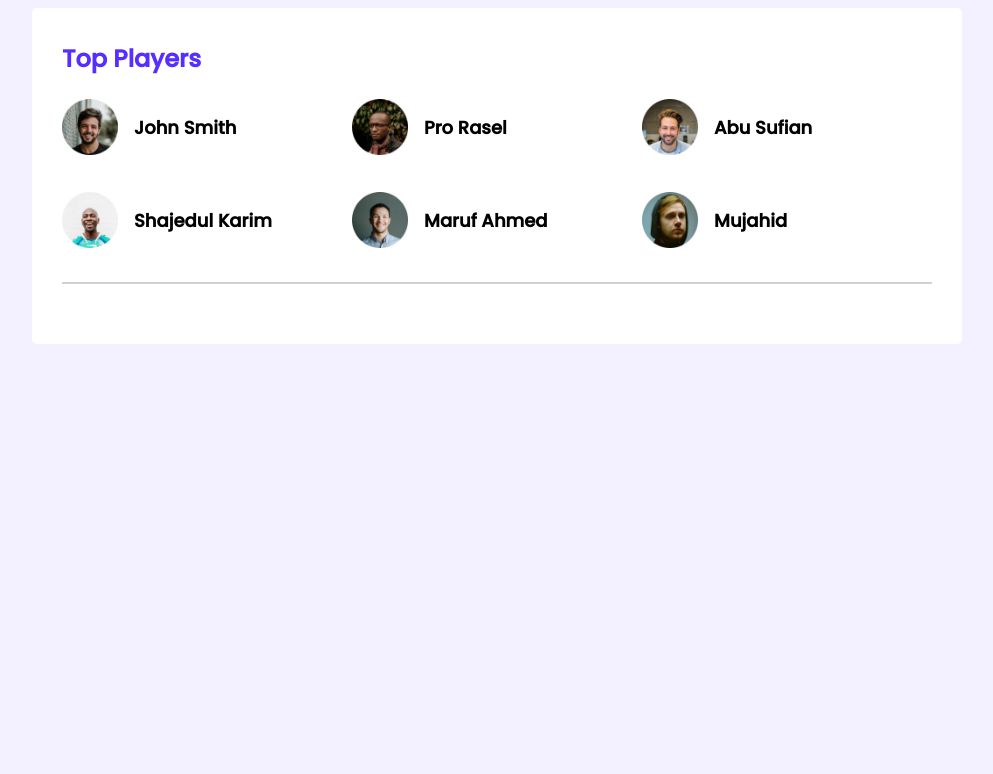
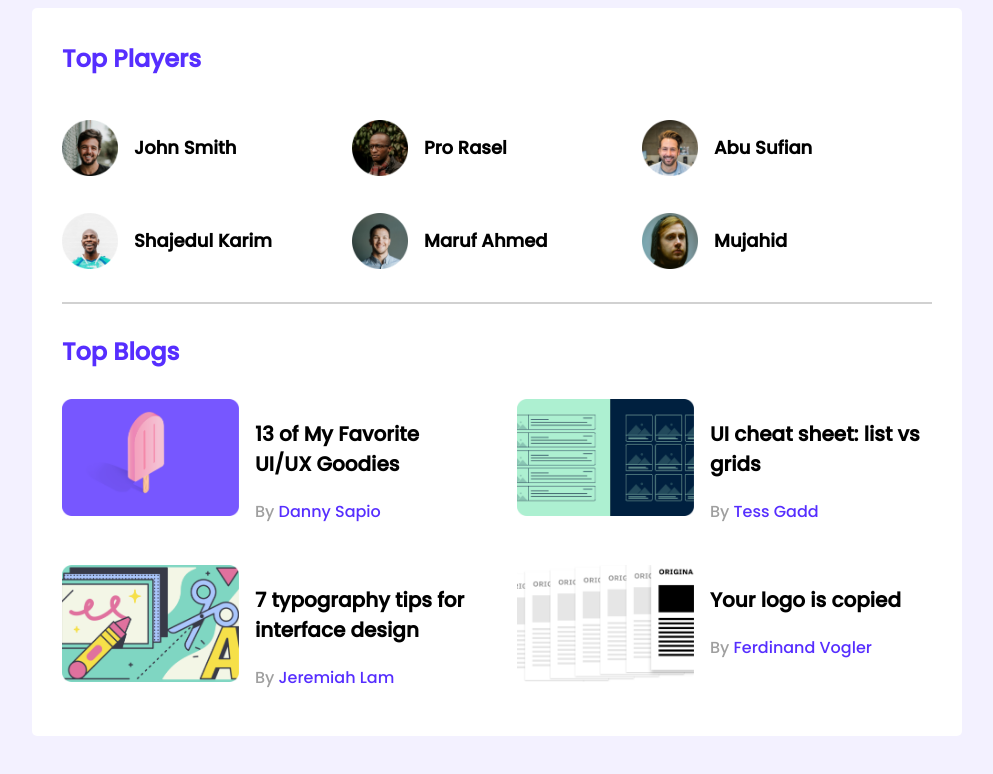
Before and after one commit to ShahriarHossainRifat/leader-board-css3, a plain HTML site: page index.html in a window 1280 px wide. Shown: the whole page, without its empty margins (143-1136 px from the left). Drawn offline with Linux system fonts and the light colour scheme.

Commit message:
added "Top Blogs" section

```diff
--- a/index.html
+++ b/index.html
@@ -48,7 +48,50 @@
                 </div>
             </div>
             <hr>
+            <div class="top-blogs">
+                <h2 class="section-title">Top Blogs</h2>
+                <div class="blogs">
+                    <article class="blog">
+                        <div class="thumbnail">
+                            <img src="images/blogs/blog-1.png" alt="">
+                        </div>
+                        <div class="blog-info">
+                            <h3 class="blog-title">13 of My Favorite UI/UX Goodies</h3>
+                            <p class="blog-author">By <a href="">Danny Sapio</a></p>
+                        </div>
+                    </article>
+                    <article class="blog">
+                        <div class="thumbnail">
+                            <img src="images/blogs/blog-2.png" alt="">
+                        </div>
+                        <div class="blog-info">
+                            <h3 class="blog-title">UI cheat sheet: list vs grids</h3>
+                            <p class="blog-author">By <a href="">Tess Gadd</a></p>
+                        </div>
+                    </article>
+                    <article class="blog">
+                        <div class="thumbnail">
+                            <img src="images/blogs/blog-3.png" alt="">
+                        </div>
+                        <div class="blog-info">
+                            <h3 class="blog-title">7 typography tips for interface design</h3>
+                            <p class="blog-author">By <a href="">Jeremiah Lam</a></p>
+                        </div>
+                    </article>
+                    <article class="blog">
+                        <div class="thumbnail">
+                            <img src="images/blogs/blog-4.png" alt="">
+                        </div>
+                        <div class="blog-info">
+                            <h3 class="blog-title">Your logo is copied</h3>
+                            <p class="blog-author">By <a href="">Ferdinand Vogler</a></p>
+                        </div>
+                    </article>
+                </div>
+            </div>
         </section>
+        <!-- Latest Courses -->
+
     </main>
 </body>
 </html>
--- a/styles/styles.css
+++ b/styles/styles.css
@@ -27,6 +27,9 @@ hr {
     font-size: 24px;
     margin-top: 3px;
 }
+.top-players .section-title {
+    margin-bottom: 40px;
+}
 .players {
     display: grid;
     grid-template-columns: repeat(3, 1fr);
@@ -44,3 +47,34 @@ hr {
 .player-name {
     font-size: 18px;
 }
+
+/* top blogs style */
+.top-blogs .section-title {
+    margin-bottom: 30px;
+}
+.blogs {
+    display: grid;
+    grid-template-columns: repeat(2, 1fr);
+    column-gap: 40px;
+    row-gap: 25px;
+}
+.blog .thumbnail img {
+    width: 177px;
+    height: 117px;
+}
+.blog {
+    display: flex;
+    gap: 16px;
+}
+.blog-title {
+    font-size: 20px;
+}
+.blog-author {
+    font-weight: 400;
+    font-size: 16px;
+    color: #9F9F9F;
+}
+.blog-author a {
+    text-decoration: none;
+    color: #562EFF;
+}
```
